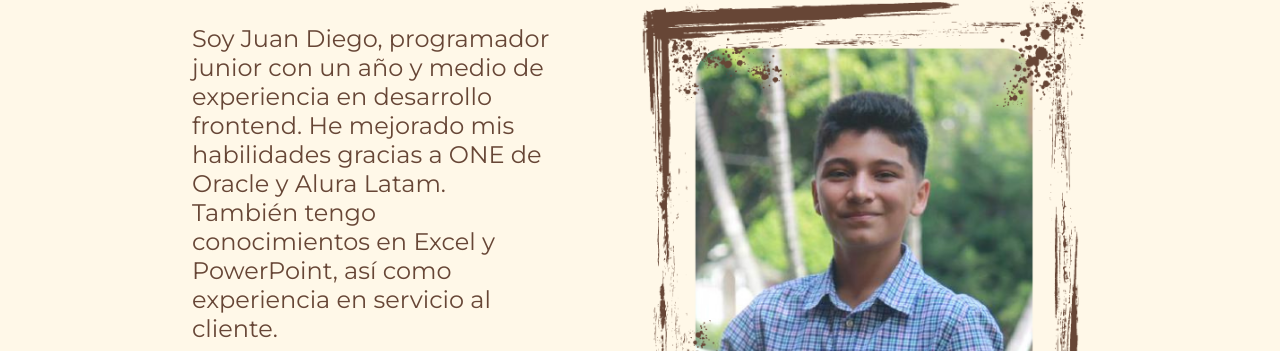
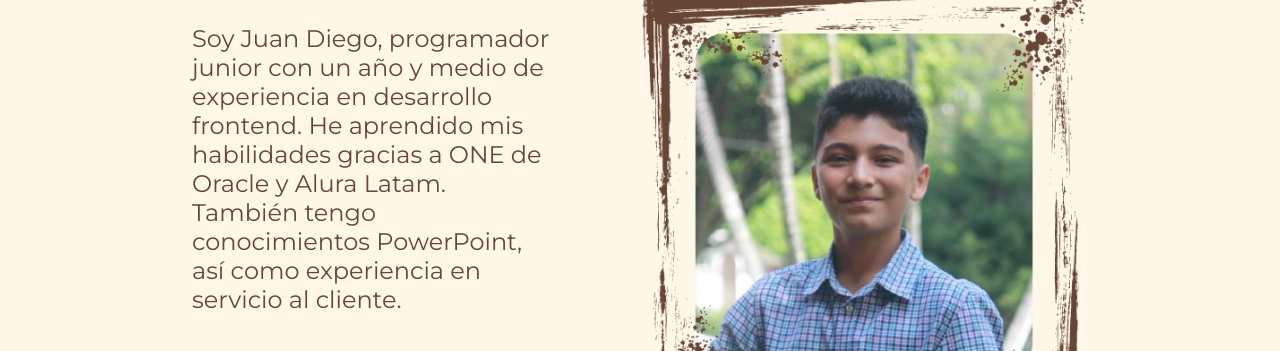
Before and after one commit to sotus10/Portfolio, a plain HTML site: page index.html in a window 1280 px wide. Shown: the part 461-812 px from the top of the page. Drawn offline with nearby package versions, Linux system fonts and the light colour scheme.

Commit message:
Update index.html

```diff
--- a/index.html
+++ b/index.html
@@ -27,7 +27,7 @@
                 <h1 class="presentacion__contenido__titulo">Creando <strong class="titulo-destaque">interfaces</strong> con pasión por el <strong class="titulo-destaque">detalle</strong>.</h1>
 
                     <p class="presentacion__contenido__texto">
-                        Soy Juan Diego, programador junior con un año y medio de experiencia en desarrollo frontend. He mejorado mis habilidades gracias a ONE de Oracle y Alura Latam. También tengo conocimientos en Excel y PowerPoint, así como experiencia en servicio al cliente.
+                        Soy Juan Diego, programador junior con un año y medio de experiencia en desarrollo frontend. He aprendido mis habilidades gracias a ONE de Oracle y Alura Latam. También tengo conocimientos PowerPoint, así como experiencia en servicio al cliente.
                     </p>
                     <div class="presentacion__enlaces">
                         <h2 class="presentacion__enlaces__subtitulo">Accede a mis redes</h2>
```
